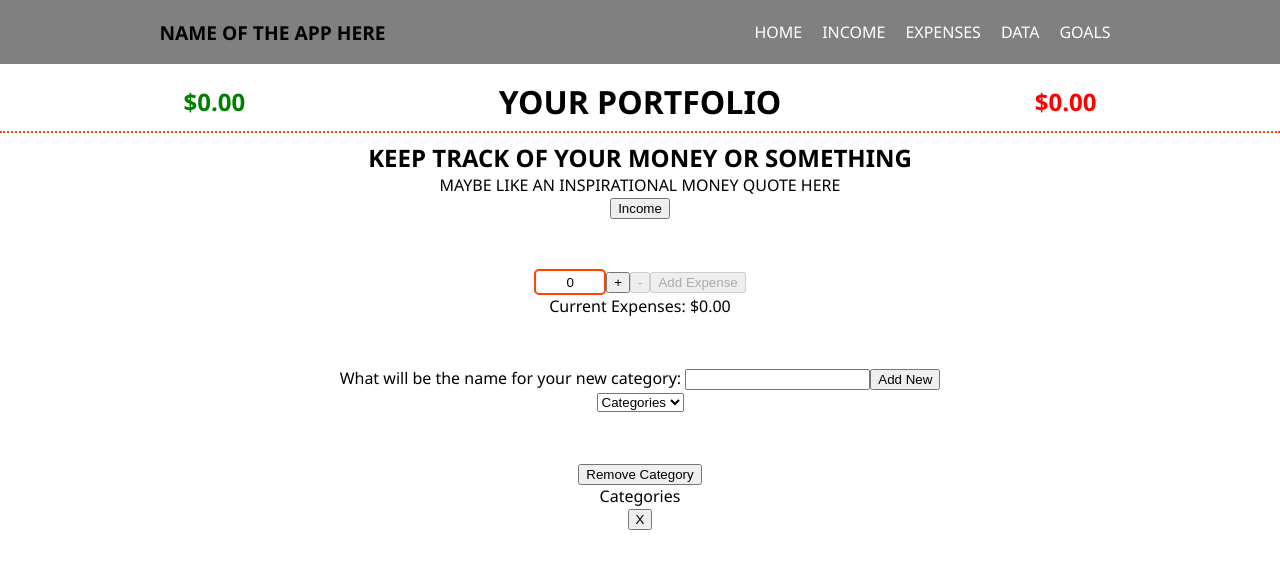
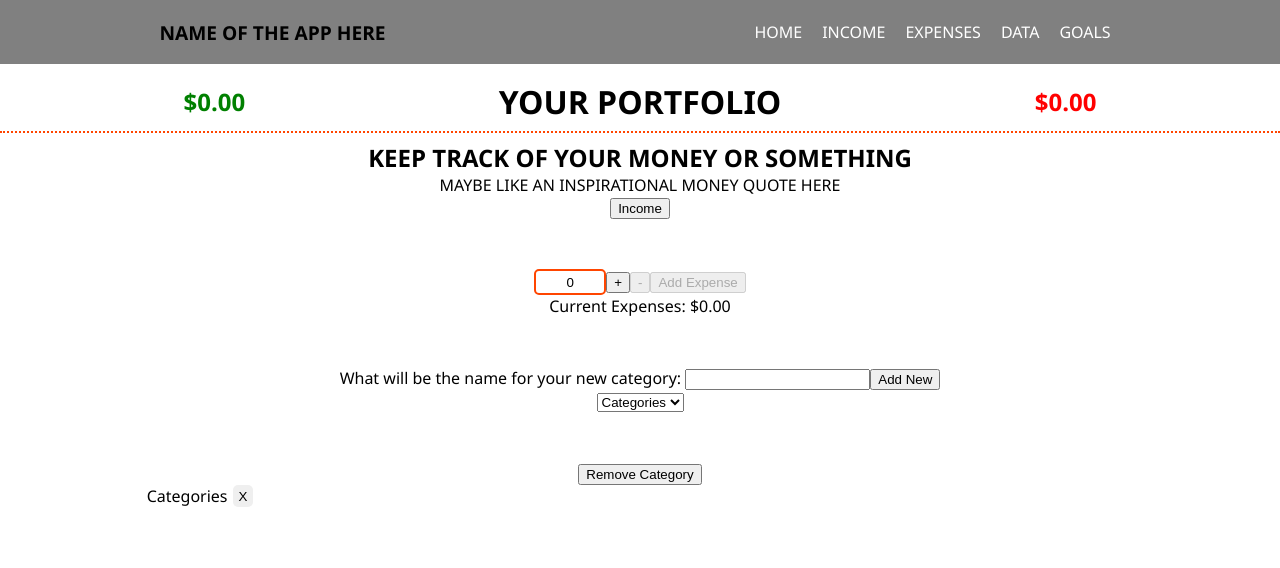
Before and after one commit to Vestigialmars5/finances_app, a React (Create React App) app: page / in a window 1280 px wide. Shown: the top 568 px of the page. Built offline with nearby package versions, Linux system fonts and the light colour scheme.

Commit message:
Category removal format and buttons

```diff
--- a/src/components/CategoryDropdown/RemoveCategory.js
+++ b/src/components/CategoryDropdown/RemoveCategory.js
@@ -1,14 +1,20 @@
 import React from "react";
 
 const RemoveCategory = (props) => {
-  console.log(props.categories)
+  function handleDeleteCategory(index){
+
+  }
+
   return (
     <>
     <div>
       <button>Remove Category</button>
-      <div>
-        {props.categories.map((category) => (<p key={category}>{category}</p>))}
-        <button>X</button>
+      <div className="remove-choices">
+        {props.categories.map((category,index) => (
+        <div className="cat-rem">
+          <p key={category}>{category}</p>
+          <button onClick={() => handleDeleteCategory(index)}>X</button>
+        </div>))}
       </div>
     </div>
     </>
--- a/src/index.css
+++ b/src/index.css
@@ -98,3 +98,27 @@ input[type=number]::-webkit-outer-spin-button {
 }
 
 /* drop down */
+.remove-dropdown .remove-choices {
+  display: grid;
+  grid-template-columns: auto auto auto auto;
+  row-gap: 50px;
+}
+
+.remove-dropdown .cat-rem {
+  display: flex;
+  justify-content: center;
+}
+
+.remove-dropdown .cat-rem p {
+  margin-right: 5px;
+}
+
+.remove-dropdown .cat-rem button {
+  border: none;
+  border-radius: 5px;
+}
+
+.remove-dropdown div {
+  margin: 0;
+
+}
```
